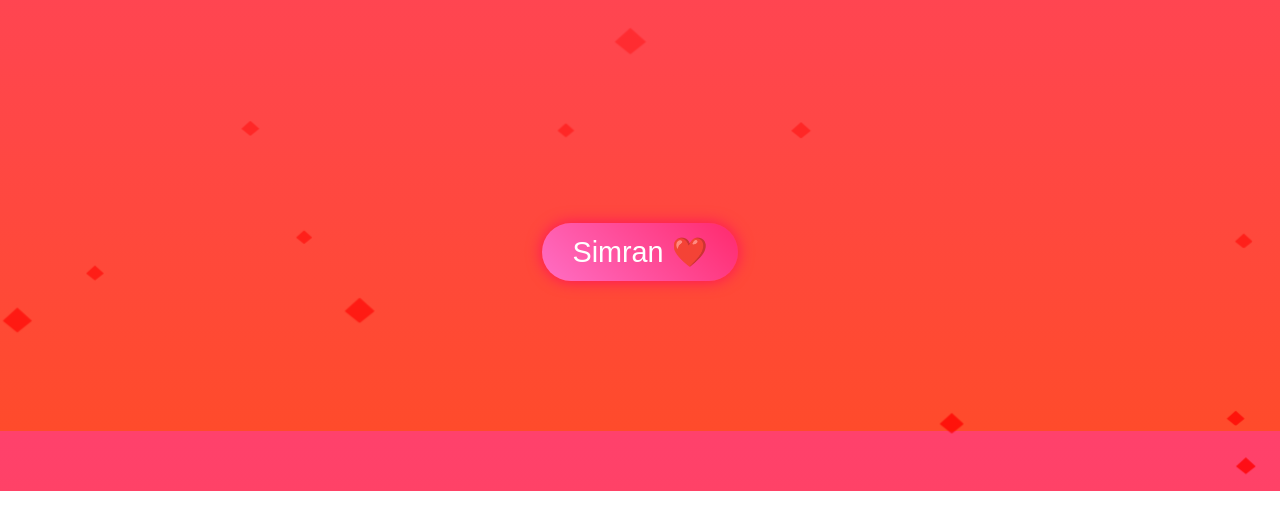
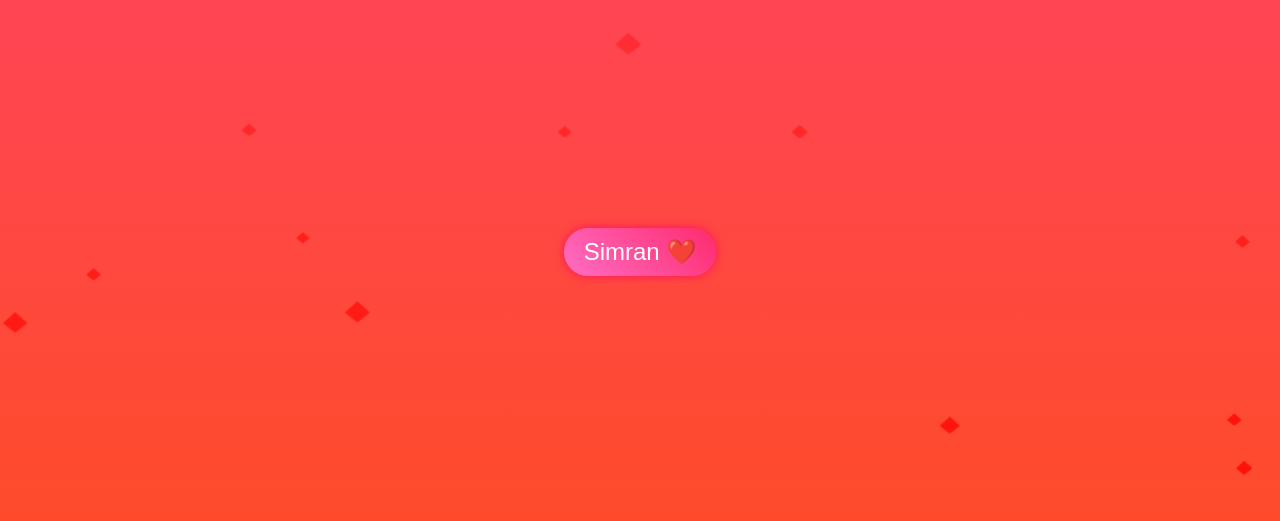
Before and after one commit to shubhamraghav20/valentine-special, a plain HTML site: page index.html in a window 1280 px wide. Shown: the part 309-830 px from the top of the page. Before the commit the page ends 800 px from the top, so only its background shows below. Drawn offline with Linux system fonts and the light colour scheme.

Commit message:
index.html

```diff
--- a/index.html
+++ b/index.html
@@ -22,13 +22,13 @@
             flex-direction: column;
             align-items: center;
             justify-content: center;
-            min-height: 90vh; /* Adjusted to fit laptops */
-            font-size: 2.5rem;
-            padding: 10px;
+            min-height: 100vh;
+            font-size: 2rem;
+            padding: 15px;
         }
 
         .text {
-            font-size: 3rem; /* Reduced size for laptops */
+            font-size: 2.2rem;
             font-weight: bold;
             opacity: 0;
             transform: translateY(30px);
@@ -41,32 +41,32 @@
         }
 
         .valentine-text {
-            font-size: 4rem;
+            font-size: 3rem;
             color: #ffeb3b;
-            text-shadow: 0 0 15px #ffeb3b, 0 0 30px #ff9800;
+            text-shadow: 0 0 10px #ffeb3b, 0 0 20px #ff9800;
             animation: glow 1.5s infinite alternate;
         }
 
         @keyframes glow {
-            0% { text-shadow: 0 0 15px #ffeb3b, 0 0 30px #ff9800; }
-            100% { text-shadow: 0 0 25px #ffeb3b, 0 0 40px #ff6f00; }
+            0% { text-shadow: 0 0 10px #ffeb3b, 0 0 20px #ff9800; }
+            100% { text-shadow: 0 0 20px #ffeb3b, 0 0 30px #ff6f00; }
         }
 
         .next-button {
-            margin-top: 5px; /* Reduced space */
-            padding: 12px 30px;
-            font-size: 1.8rem;
+            margin-top: 10px;
+            padding: 10px 20px;
+            font-size: 1.5rem;
             background: linear-gradient(45deg, #ff6ec4, #ff2a6d);
             color: white;
             border: none;
-            border-radius: 30px;
+            border-radius: 25px;
             cursor: pointer;
-            box-shadow: 0px 0px 15px rgba(255, 0, 100, 0.8);
+            box-shadow: 0px 0px 10px rgba(255, 0, 100, 0.8);
             transition: all 0.3s ease-in-out;
         }
 
         .next-button:hover {
-            box-shadow: 0px 0px 20px rgba(255, 0, 100, 1);
+            box-shadow: 0px 0px 15px rgba(255, 0, 100, 1);
             transform: scale(1.05);
         }
 
@@ -81,8 +81,8 @@
         .heart {
             position: absolute;
             bottom: 0;
-            width: 20px;
-            height: 20px;
+            width: 15px;
+            height: 15px;
             background-color: red;
             clip-path: polygon(50% 15%, 100% 60%, 50% 100%, 0% 60%);
             opacity: 0.7;
@@ -109,7 +109,7 @@
         <div class="text" id="text3">✨ Then I realized—you are already so special! 🔥</div>
         <div class="text valentine-text" id="text4">
             Happy Valentine's Day! ❤️🎉 <br>
-            <span style="font-size: 2rem; color: white; text-shadow: none; display: block; margin-top: 5px;">
+            <span style="font-size: 1.5rem; color: white; text-shadow: none; display: block; margin-top: 5px;">
                 ✨ Wo noor ka jharna hai, main pyaas purani… 💖 <br>
                 💫 Maine aankh se gatak liya us husn ka paani… 💕
             </span>
@@ -145,7 +145,7 @@
             heart.classList.add("heart");
             heart.style.left = Math.random() * 100 + "vw";
             heart.style.animationDuration = Math.random() * 3 + 2 + "s";
-            heart.style.width = heart.style.height = Math.random() * 18 + 12 + "px";
+            heart.style.width = heart.style.height = Math.random() * 15 + 10 + "px";
             document.querySelector(".heart-container").appendChild(heart);
             setTimeout(() => {
                 heart.remove();
```
